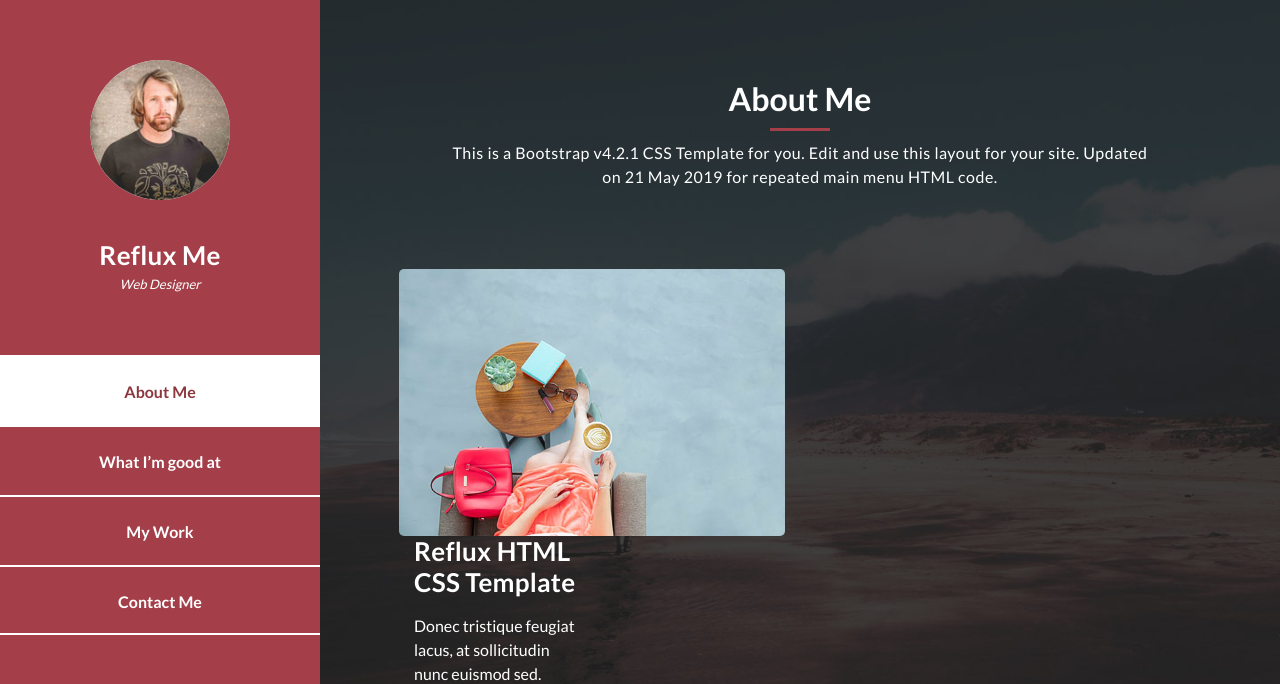
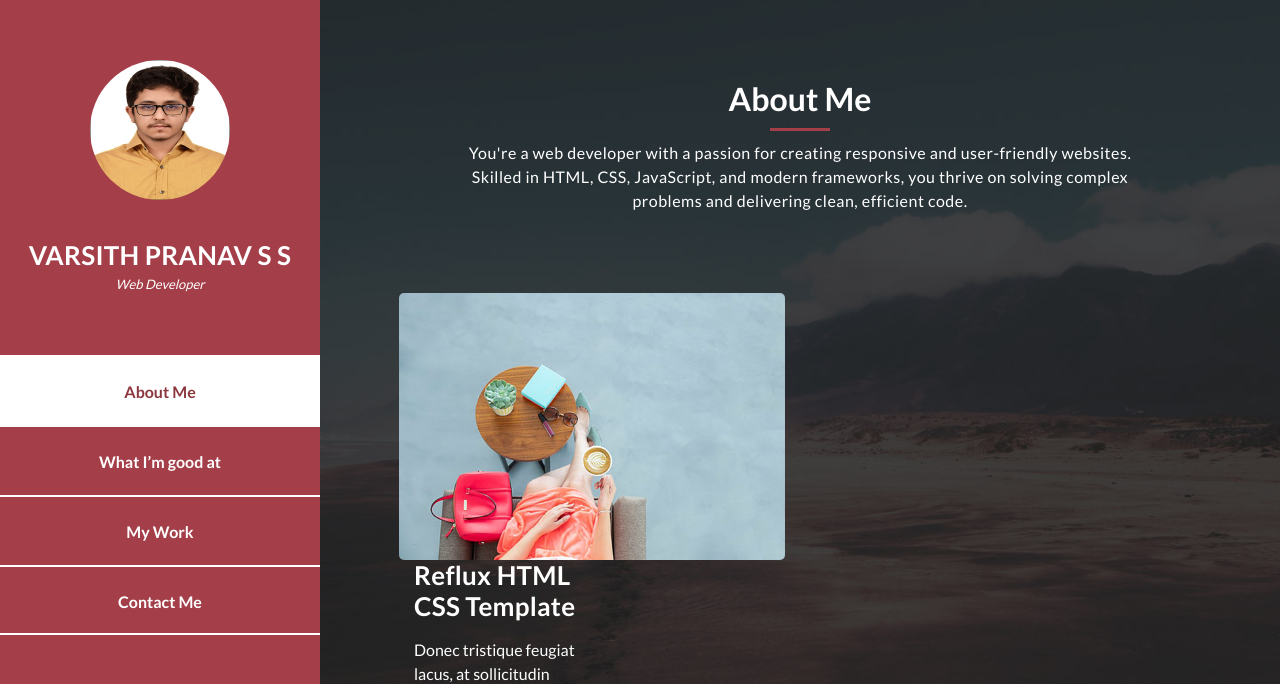
Before and after one commit to VARSITH-PRANAV/Portfolio, a plain HTML site: page index.html in a window 1280 px wide. Shown: the top 684 px of the page. Drawn offline with Linux system fonts and the light colour scheme.

Commit message:
Update index.html

```diff
--- a/index.html
+++ b/index.html
@@ -37,11 +37,11 @@ https://templatemo.com/tm-531-reflux
           <i class="fa fa-times" id="menu-close"></i>
           <div class="container">
             <div class="image">
-              <a href="#"><img src="assets/images/author-image.jpg" alt="" /></a>
+              <a href="#"><img src="bm3528R copy.jpg" alt="" /></a>
             </div>
             <div class="author-content">
-              <h4>Reflux Me</h4>
-              <span>Web Designer</span>
+              <h4>VARSITH PRANAV S S</h4>
+              <span>Web Developer </span>
             </div>
             <nav class="main-nav" role="navigation">
               <ul class="main-menu">
@@ -85,8 +85,7 @@ https://templatemo.com/tm-531-reflux
             <h2>About Me</h2>
             <div class="line-dec"></div>
             <span
-              >This is a Bootstrap v4.2.1 CSS Template for you. Edit and use
-              this layout for your site. Updated on 21 May 2019 for repeated main menu HTML code.</span
+              >You're a web developer with a passion for creating responsive and user-friendly websites. Skilled in HTML, CSS, JavaScript, and modern frameworks, you thrive on solving complex problems and delivering clean, efficient code.</span
             >
           </div>
           <div class="left-image-post">
```
